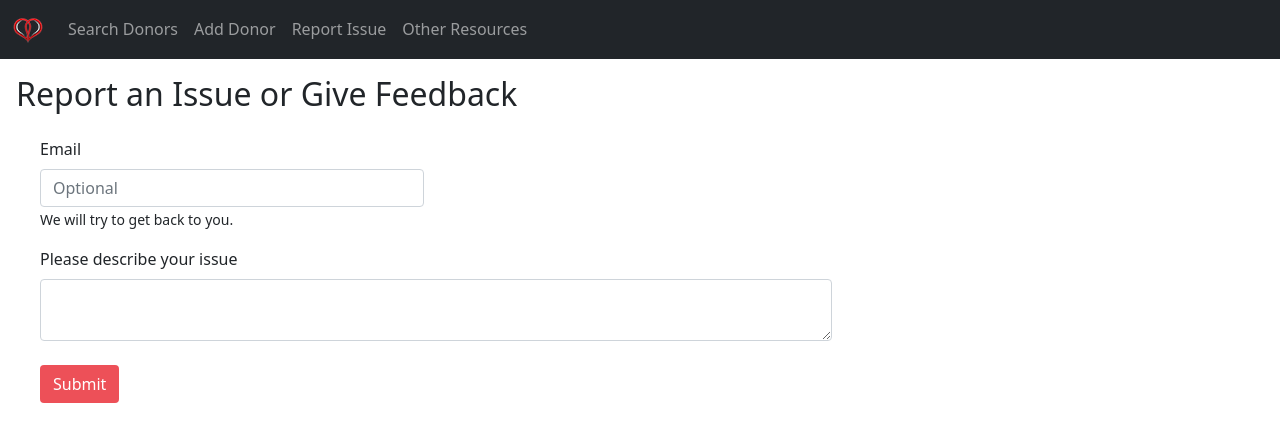
After one commit to ywanika/addressBook, a Flask app: template templates/feedback.html in a window 1280 px wide. The commit adds this page. Shown: the top 442 px of the page. Run offline with Flask 2, Linux system fonts and the light colour scheme; the template is opened without the code that fills it, so the values that code supplies are empty; some libraries are stand-ins or nearby versions.

Commit message:
made feedback page

```diff
--- a/app.py
+++ b/app.py
@@ -6,6 +6,7 @@ from sendgrid import SendGridAPIClient
 from sendgrid.helpers.mail import Mail
 from itsdangerous import URLSafeTimedSerializer
 from dotenv import load_dotenv
+from datetime import datetime
 
 # loading environment from .env file
 app_path = os.path.join(os.path.dirname(__file__), '.')
@@ -216,6 +217,21 @@ def email_verification():
         flash("It seems this link has expired", "warning")
     return redirect("/")
 
+@app.route("/feedback", methods = ["GET", "POST"])
+def feedback():
+    if request.method == "GET":
+        return render_template ("feedback.html")
+    else:
+        email = request.form["email"].strip().lower()
+        feedback = request.form["feedback"]
+        if email != "":
+            if not (re.search(regex_email, email)):
+                flash("Please enter valid email", "danger")
+                return redirect ("/feedback")
+        mongo.db.feedback.insert_one({"email":email, "feedback":feedback, "time_updated":datetime.utcnow()})
+
+        return redirect ("/feedback")
+
 @app.route("/otherResources")
 def otherResource():
     return render_template ("otherResources.html")
@@ -231,11 +247,11 @@ def something_wrong(error):
     return redirect("/")
 
 if __name__ == "__main__":
-    app.run()
+    app.run(debug= True)
 
 
-"""up to 3 sarch agains, after have to wait 10 min, info icon, +1/+91 🆗, have ppl check spam (what if I didn't get the email), get it out, testing, promote to production, contact us, save info on add - javascript, about page"""
+"""up to 3 sarch agains, after have to wait 10 min, info icon, +1/+91 🆗, have ppl check spam (what if I didn't get the email), get it out, testing, promote to production, contact us, save info on add - javascript, about page, confrim email"""
 #remove debug
 """make the email prettier, vaccination info"""
 """confirm email to delete user"""
-"""profanity fileter, combine search again + main search funtionalities"""
+"""profanity fileter, combine search again + main search funtionalities, display feedback = flask moment"""
--- a/templates/base.html
+++ b/templates/base.html
@@ -15,7 +15,7 @@
 
   <nav class="navbar navbar-expand-lg navbar-dark bg-dark">
     <div class="container-fluid">
-      <a class="navbar-brand" href="/">Vital Relation</a>
+      <a class="navbar-brand" href="/"><img src="../static/vitalR_32.png"></a>
       <button class="navbar-toggler" type="button" data-bs-toggle="collapse" data-bs-target="#navbarSupportedContent"
         aria-controls="navbarSupportedContent" aria-expanded="false" aria-label="Toggle navigation">
         <span class="navbar-toggler-icon"></span>
@@ -28,9 +28,9 @@
           <li class="nav-item">
             <a class="nav-link" aria-current="page" href="/add">Add Donor</a>
           </li>
-          <!--<li class="nav-item">
-            <a class="nav-link" aria-current="page" href="/deleteUser">Remove Doner</a>
-          </li>-->
+          <li class="nav-item">
+            <a class="nav-link" aria-current="page" href="/feedback">Report Issue</a>
+          </li>
           <li class="nav-item">
             <a class="nav-link" aria-current="page" href="/otherResources">Other Resources</a>
           </li>
--- /dev/null
+++ b/templates/feedback.html
@@ -0,0 +1,40 @@
+{% extends "base.html" %}
+
+{% block main %}
+
+{% with messages = get_flashed_messages(with_categories=true) %}
+{% if messages %}
+    <ul class=flashes>
+    {% for category, message in messages %}
+    <div class="alert alert-{{category}} alert-dismissible fade show" role="alert">
+        {{message}}
+        </div>
+    {% endfor %}
+    </ul>
+{% endif %}
+{% endwith %}
+
+<div class = "mt-3 mb-4">
+    <h2>Report an Issue or Give Feedback</h2>
+</div>
+
+<form class="gx-5 mx-4" method="POST">
+    <div class="row my-3">
+        <div class="col-12 col-md-4">
+            <label class="form-label">Email</label>
+            <input type="email" class="form-control" name="email" placeholder="Optional" autocomplete="email">
+            <small>We will try to get back to you.</small>
+        </div>
+    </div>
+    <div class = "row my-3">
+        <div class="col-12 col-md-8">
+            <label class="form-label">Please describe your issue</label>
+            <textarea class="form-control" name="feedback"></textarea>
+        </div>
+    </div>
+    <div class="col-12 py-2">
+        <button type="submit" class="btn" style= "color: white; background-color: #ed5058">Submit</button>
+    </div>
+</form>
+
+{% endblock %}
```
